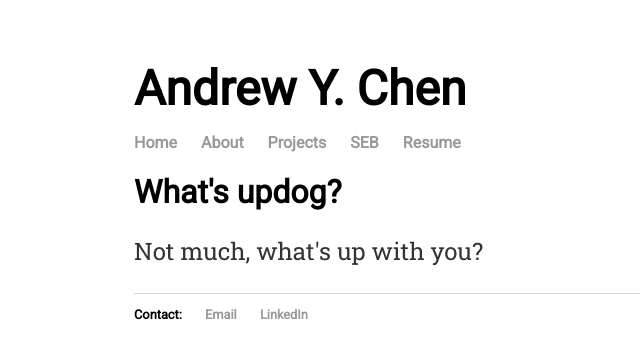
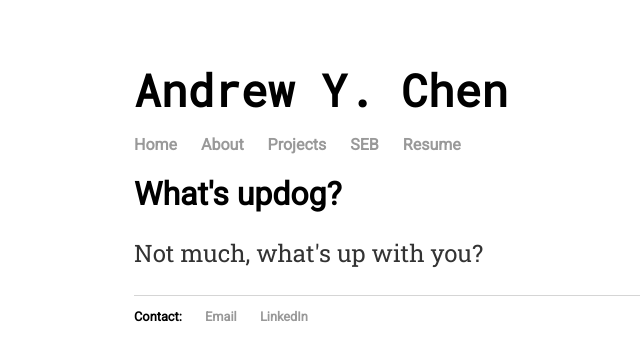
Before and after one commit to carbonheliumnitrogen/carbonheliumnitrogen.github.io, a Jekyll site: the page built from index.html, in a window 1280 px wide. Shown: the top 361 px of the page, without its empty margins (58-698 px from the left). Built offline with Jekyll 4.4.1, drawn with Linux system fonts in a browser that asks for light colours.

Commit message:
Update main.css

```diff
--- a/css/main.css
+++ b/css/main.css
@@ -1,13 +1,14 @@
 @import url('https://fonts.googleapis.com/css?family=Roboto');
 @import url('https://fonts.googleapis.com/css?family=Roboto+Slab');
+@import url('https://fonts.googleapis.com/css?family=Roboto+Mono');
 
 body {
     margin: 60px auto;
     width: 70%;
 }
 header {
-    font-size: 3em;
-    font-family:'Roboto', 'Helvetica', 'Sans-Serif';
+    font-size: 2.781828em;
+    font-family:'Roboto Mono', 'Helvetica', 'Sans-Serif';
     color: #000;
     font-weight: bold;
 }
```
